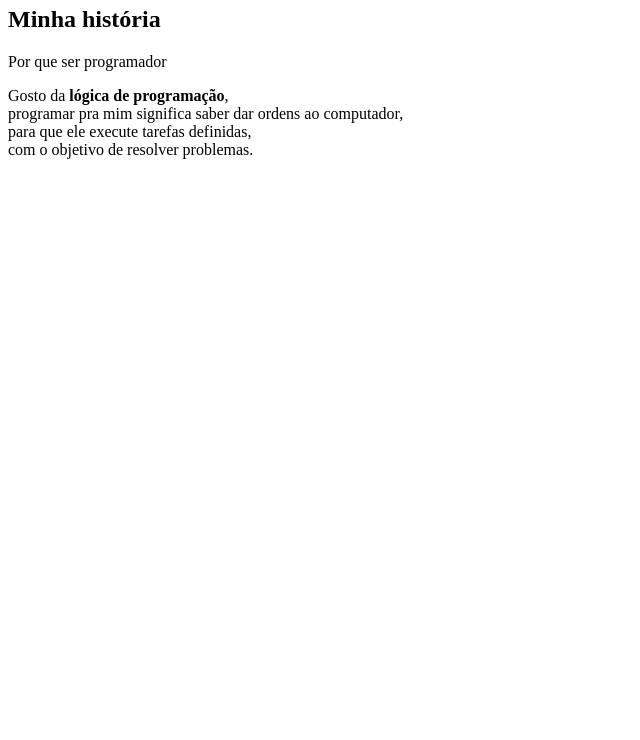
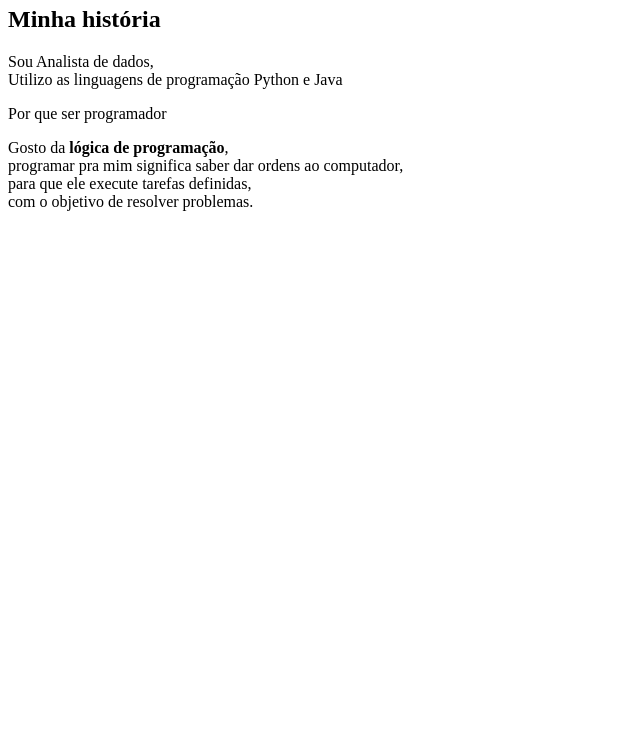
Before and after one commit to andreialuizafm/aula02, a plain HTML site: page MeuPerfil.html in a window 1280 px wide. Shown: the part 60-800 px from the top of the page, without its empty margins (0-640 px from the left). Drawn offline with Linux system fonts and the light colour scheme.

Commit message:
feat: Inclusão de frases no texto

```diff
--- a/MeuPerfil.html
+++ b/MeuPerfil.html
@@ -7,6 +7,9 @@
 <body>
     <h1>Andréia Luiza Ferreira de Mattos</h1>
     <h2>Minha história</h2>
+    <p>Sou Analista de dados,<br>
+    Utilizo as linguagens de programação Python e Java</p>
+    </p>
     <p>Por que ser programador</p>
     <p>Gosto da <b>lógica de programação</b>,<br>
      programar pra mim significa saber dar ordens ao computador,<br>
```
